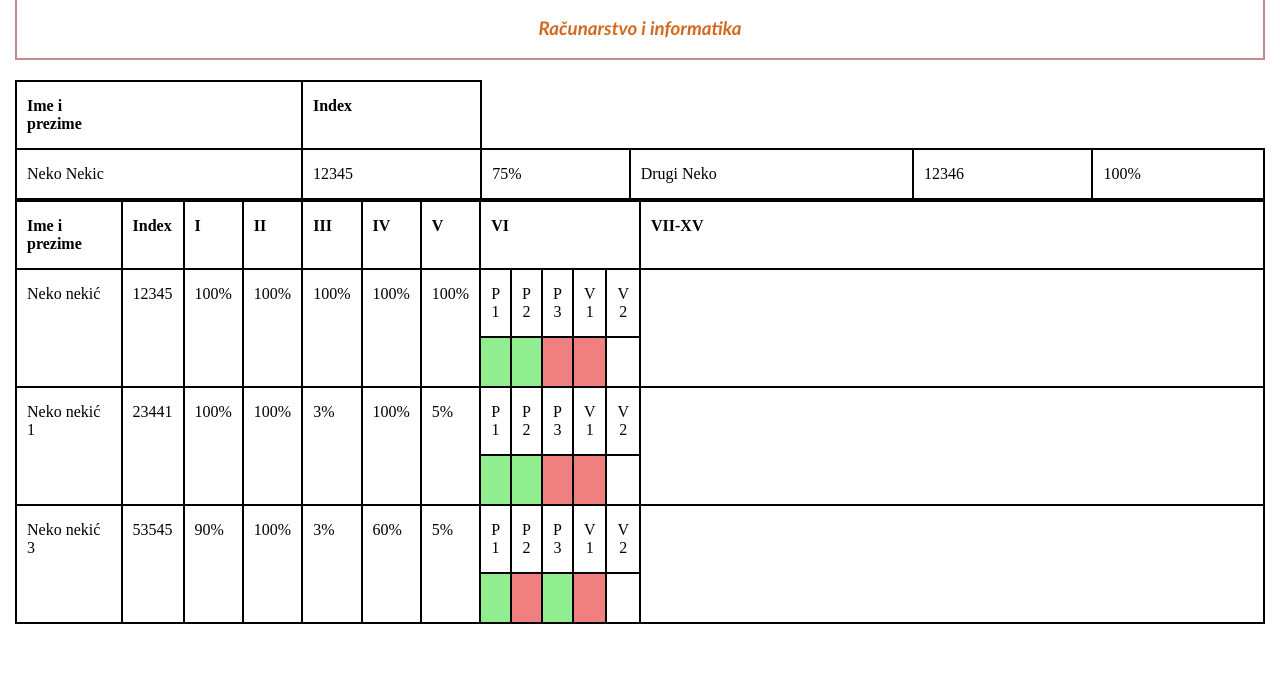
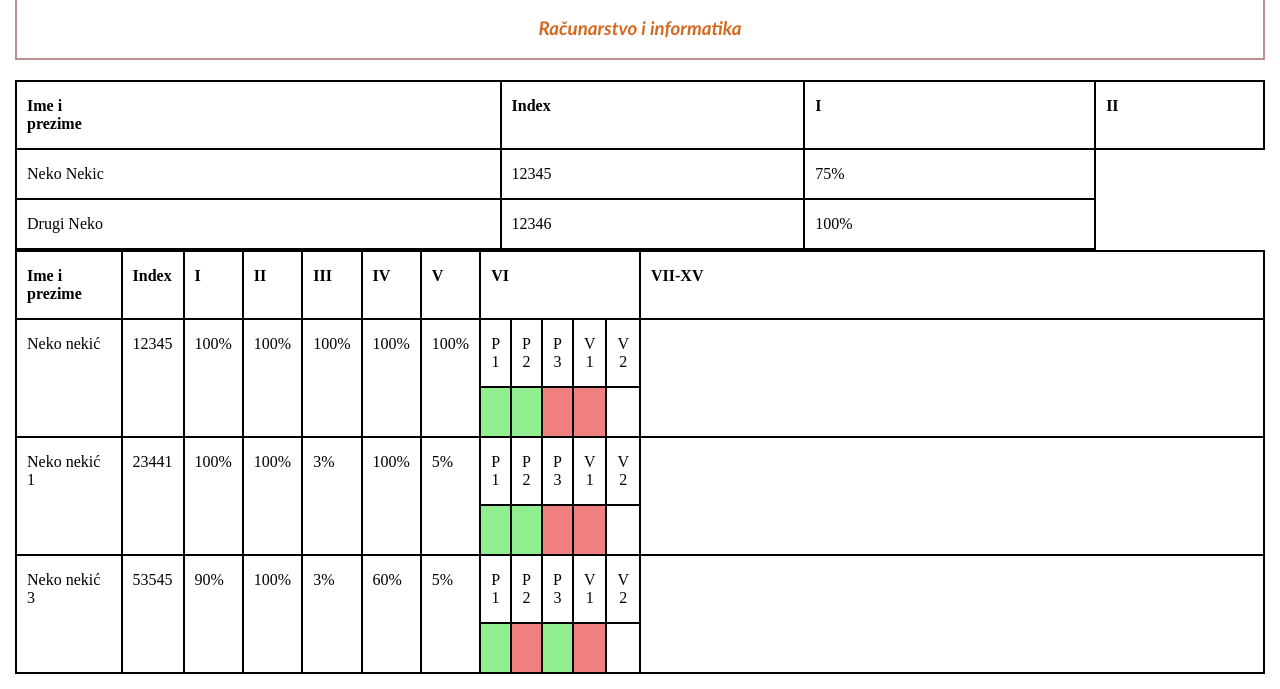
Before and after one commit to PetrovicArmin/aws-attendance-frontend, a plain HTML site: page html/prisustvo.html in a window 1280 px wide. Shown: the part 131-820 px from the top of the page. Drawn offline with Linux system fonts and the light colour scheme.

Commit message:
Dodani postotci predavanja do trenutne sedmice na drugi način (preko innerHTML)

```diff
--- a/moduli/TabelaPrisustvo.js
+++ b/moduli/TabelaPrisustvo.js
@@ -1,4 +1,5 @@
 const sedmiceTekstualno = [0, "I", "II", "III", "IV", "V", "VI", "VII", "VIII", "IX", "X", "XI", "XII", "XIII", "XIV", "XV"];
+const upisanoZaglavljeSedmice = [false, false, false, false, false, false, false, false, false, false, false, false, false, false, false, false];
 
 let TabelaPrisustvo = function (divRef, podaci) {
     //formula za pristup zadnjoj koloni: |rb_kolone + 2 + br_predavanja + br_vjezbi - 1|
@@ -13,48 +14,41 @@ let TabelaPrisustvo = function (divRef, podaci) {
     const trenutnaSedmica = podaci.prisustva[podaci.prisustva.length - 1].sedmica;
 
     const tabela = document.createElement('table');
+    let redovi = [];
 
-    const zaglavlje = tabela.insertRow();
+    //zaglavlje
+    redovi.push(`<th>Ime i <br> prezime </th> \n <th> Index </th> \n`);
 
-    podaci.studenti.forEach((student, indeks) => {
-        const trenutniRed = tabela.insertRow();
-
-        const tdImeIPrezime = trenutniRed.insertCell();
-        tdImeIPrezime.appendChild(document.createTextNode(student.ime));
-        tdImeIPrezime.setAttribute('rowSpan', '2');
-
-        const tdIndeks = trenutniRed.insertCell();
-        tdIndeks.appendChild(document.createTextNode(student.index));
-        tdIndeks.setAttribute('rowSpan', '2');
+    //dvije kolone za ime i indeks studenata:
+    podaci.studenti.forEach((student) => {
+        redovi.push(`<td rowspan="2"> ${student.ime} </td> \n <td rowspan="2"> ${student.index} </td>`);
     });
 
 
-    let th1 = document.createElement('th');
-    th1.innerHTML = "Ime i <br> prezime";
-    let th2 = document.createElement('th');
-    th2.innerHTML = "Index";
+    podaci.prisustva.forEach((prisustvo, i) => {
+        if (!upisanoZaglavljeSedmice[prisustvo.sedmica]) {
+            upisanoZaglavljeSedmice[prisustvo.sedmica] = true;
+            redovi[0] += `<th> ${sedmiceTekstualno[prisustvo.sedmica]} </th> \n`
+        }
 
-    zaglavlje.appendChild(th1);
-    zaglavlje.appendChild(th2);
-
-
-    podaci.prisustva.forEach((prisustvo, i) => {
         if (prisustvo.sedmica == trenutnaSedmica) {
-            for (let j = 1; j <= podaci.brojPredavanjaSedmicno; j++) {
-
-            }
+            //radi nešto sa trenutnom sedmicom,
+            //što je drugačije nego sa običnim sedmicama
             return;
         }
 
         const postotak = ((prisustvo.predavanja + prisustvo.vjezbe)/(podaci.brojPredavanjaSedmicno + podaci.brojVjezbiSedmicno) * 100) + "%";
-        const td = tabela.rows[(i%ukupnoStudenata) + 1].insertCell();
-        td.appendChild(document.createTextNode(postotak));
-        td.setAttribute('rowSpan', '2');
+        redovi[(i%ukupnoStudenata) + 1] += `<td rowspan="2"> ${postotak} </td> \n`;
     });
 
-    console.log(tabela.rows);
 
+    redovi.forEach(htmlSadrzaj => {
+        tabela.innerHTML += `<tr> ${htmlSadrzaj} </tr>`;
+    });
+
+    //ovdje još treba dodati mnoštvo <col> tagova!
     divRef.appendChild(tabela);
+
     //implementacija metoda
     let sljedecaSedmica = function () {
 
```
Also changed, not shown: html/prisustvo.html (+0 -1 lines).
